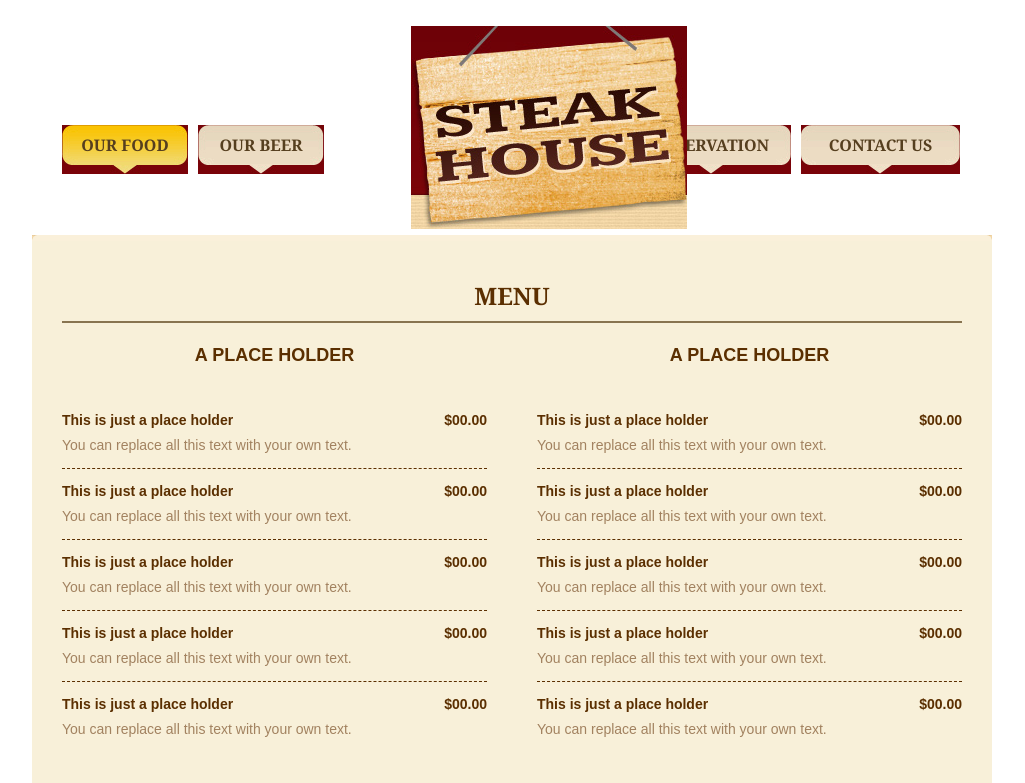
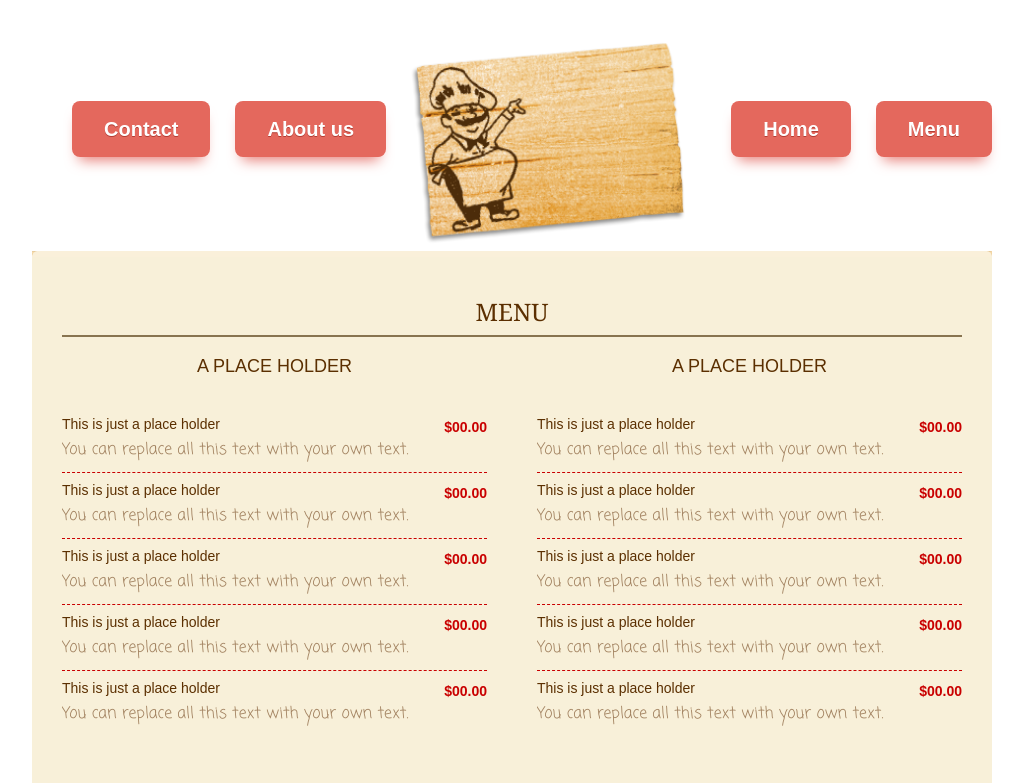
Before and after one commit to RobertTieso/VillagePizza, a plain HTML site: page food.html in a window 1280 px wide. Shown: the top 783 px of the page, without its empty margins (128-1153 px from the left). Drawn offline with nearby package versions, Linux system fonts and the light colour scheme; a web font is replaced by a local one.

Commit message:
Style Changes

```diff
--- a/food.html
+++ b/food.html
@@ -1,10 +1,15 @@
 <!DOCTYPE html>
 <!-- Website template by freewebsitetemplates.com -->
 <html>
+
 <head>
 	<title>Our Food - Steak House Website Template</title>
 	<meta charset="utf-8">
+	<meta name="viewport" content="width=device-width, initial-scale=1.0">
+	<!--bootstrap Core CSS-->
+
 	<link href="css/style.css" rel="stylesheet" type="text/css">
+
 	<!--[if IE 6]>
 		<link href="css/ie6.css" rel="stylesheet" type="text/css">
 	<![endif]-->
@@ -12,36 +17,95 @@
 		<link href="css/ie7.css" rel="stylesheet" type="text/css">
 	<![endif]-->
 </head>
+<link href="https://fonts.googleapis.com/css?family=Annie+Use+Your+Telescope|Caveat|Coming+Soon|Waiting+for+the+Sunrise" rel="stylesheet">
+<link rel="stylesheet" href="https://maxcdn.bootstrapcdn.com/bootstrap/4.0.0-beta/css/bootstrap.min.css" integrity="sha384-/Y6pD6FV/Vv2HJnA6t+vslU6fwYXjCFtcEpHbNJ0lyAFsXTsjBbfaDjzALeQsN6M" crossorigin="anonymous">
 <body>
+
+
+
+
 	<div id="background">
 		<div class="page">
 			<div id="header">
-				<ul class="navigation">
-					<li>
-						<a class="active" href="food.html">OUR FOOD</a>
+				<ul>
+					<li id="buttonr">
+						<a href="food.html" class="myButton">Menu</a>
 					</li>
-					<li>
-						<a href="beer.html">OUR BEER</a>
+					<li id="buttonl">
+						<a href="food.html" class="myButton">Contact</a>
 					</li>
 				</ul>
-				<a id="logo" href="index.html"><img src="images/logo2.jpg" width="276" height="203" alt="Steak House" title="Steak House"></a>
-				<ul id="navigation">
-					<li>
-						<a href="reservation.html">RESERVATION</a>
+				<a id="logo" href="index.html"><img src="images/logo.png" width="276" height="203" alt="Steak House" title="Steak House"></a>
+				<ul>
+					<li id="buttonr">
+					<a href="index.html" class="myButton">Home</a>
 					</li>
-					<li>
-						<a href="contact.html">CONTACT US</a>
+					<li id="buttonl">
+						<a href="about.html" class="myButton">About us</a>
 					</li>
 				</ul>
 			</div>
 			<div id="body">
+
 				<div class="content">
 					<div class="body">
 						<h3>MENU</h3>
+
+
+
 						<ul class="section">
 							<li class="odd">
+
+
 								<h2>a place holder</h2>
-								<ul>
+
+								<ul class="menu">
+
+									<li>
+										<h2><a href="food.html">This is just a place holder</a></h2>
+										<span>$00.00</span>
+
+										<p>
+											You can replace all this text with your own text.
+										</p>
+									</li>
+									<li>
+										<h2><a href="food.html">This is just a place holder</a></h2>
+										<span>$00.00</span>
+										<p>
+											You can replace all this text with your own text.
+										</p>
+									</li>
+									<li>
+										<h2><a href="food.html">This is just a place holder</a></h2>
+										<span>$00.00</span>
+										<p>
+											You can replace all this text with your own text.
+										</p>
+									</li>
+									<li>
+										<h2><a href="food.html">This is just a place holder</a></h2>
+										<span>$00.00</span>
+										<p>
+											You can replace all this text with your own text.
+										</p>
+									</li>
+									<li class="last">
+										<h2><a href="food.html">This is just a place holder</a></h2>
+										<span>$00.00</span>
+										<p>
+											You can replace all this text with your own text.
+										</p>
+									</li>
+							</ul>
+
+
+
+
+	</li>
+							<li>
+								<h2>a place holder</h2>
+								<ul class="menu">
 									<li>
 										<h2><a href="food.html">This is just a place holder</a></h2>
 										<span>$00.00</span>
@@ -78,50 +142,11 @@
 										</p>
 									</li>
 								</ul>
-							</li>
-							<li>
-								<h2>a place holder</h2>
-								<ul>
-									<li>
-										<h2><a href="food.html">This is just a place holder</a></h2>
-										<span>$00.00</span>
-										<p>
-											You can replace all this text with your own text.
-										</p>
-									</li>
-									<li>
-										<h2><a href="food.html">This is just a place holder</a></h2>
-										<span>$00.00</span>
-										<p>
-											You can replace all this text with your own text.
-										</p>
-									</li>
-									<li>
-										<h2><a href="food.html">This is just a place holder</a></h2>
-										<span>$00.00</span>
-										<p>
-											You can replace all this text with your own text.
-										</p>
-									</li>
-									<li>
-										<h2><a href="food.html">This is just a place holder</a></h2>
-										<span>$00.00</span>
-										<p>
-											You can replace all this text with your own text.
-										</p>
-									</li>
-									<li class="last">
-										<h2><a href="food.html">This is just a place holder</a></h2>
-										<span>$00.00</span>
-										<p>
-											You can replace all this text with your own text.
-										</p>
-									</li>
-								</ul>
+
 							</li>
 							<li class="odd">
 								<h2>a place holder</h2>
-								<ul>
+								<ul class="menu">
 									<li>
 										<h2><a href="food.html">This is just a place holder</a></h2>
 										<span>$00.00</span>
@@ -168,7 +193,7 @@
 							</li>
 							<li>
 								<h2>a place holder</h2>
-								<ul>
+								<ul class="menu">
 									<li>
 										<h2><a href="food.html">This is just a place holder</a></h2>
 										<span>$00.00</span>
@@ -217,6 +242,7 @@
 					</div>
 				</div>
 			</div>
+
 			<div id="footer">
 				<ul>
 					<li class="first">
@@ -242,7 +268,8 @@
 						</ul>
 					</li>
 					<li>
-						<span>Follow us:</span> <a href="http://www.freewebsitetemplates.com/go/facebook" class="facebook">&nbsp;</a> <a href="http://www.freewebsitetemplates.com/go/twitter" class="twitter">&nbsp;</a> <a href="http://www.freewebsitetemplates.com/go/googleplus" class="googleplus">&nbsp;</a>
+						<span>Follow us:</span> <a href="http://www.freewebsitetemplates.com/go/facebook" class="facebook">&nbsp;</a> <a href="http://www.freewebsitetemplates.com/go/twitter" class="twitter">&nbsp;</a> <a href="http://www.freewebsitetemplates.com/go/googleplus"
+						  class="googleplus">&nbsp;</a>
 					</li>
 					<li class="last">
 						<span> &copy; copyright 2012 &copy;. All rights reserved.</span>
@@ -251,5 +278,8 @@
 			</div>
 		</div>
 	</div>
+
 </body>
+
+
 </html>
```
Also changed, not shown: about.html (+11 -15 lines), contact.html (+11 -11 lines), index.html (+15 -13 lines).
